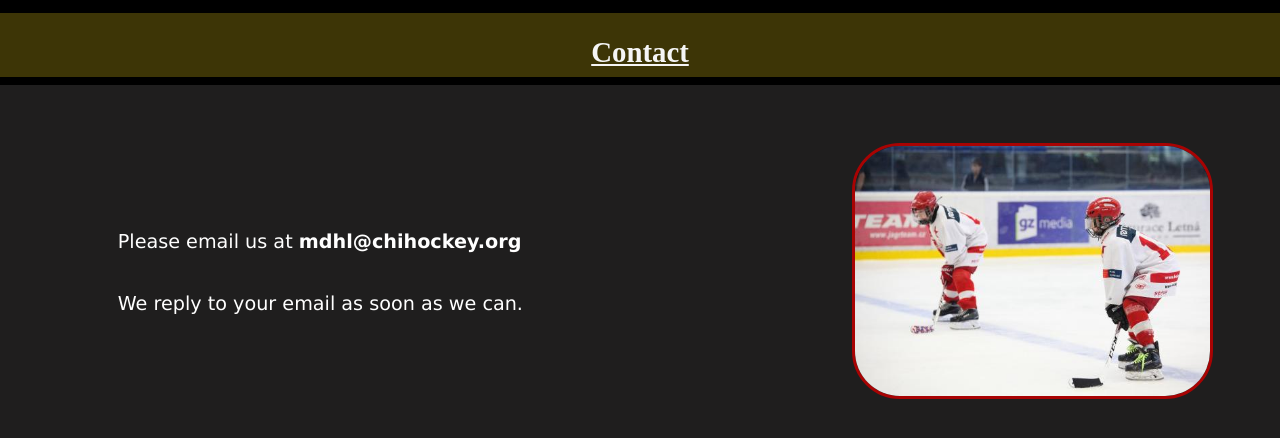
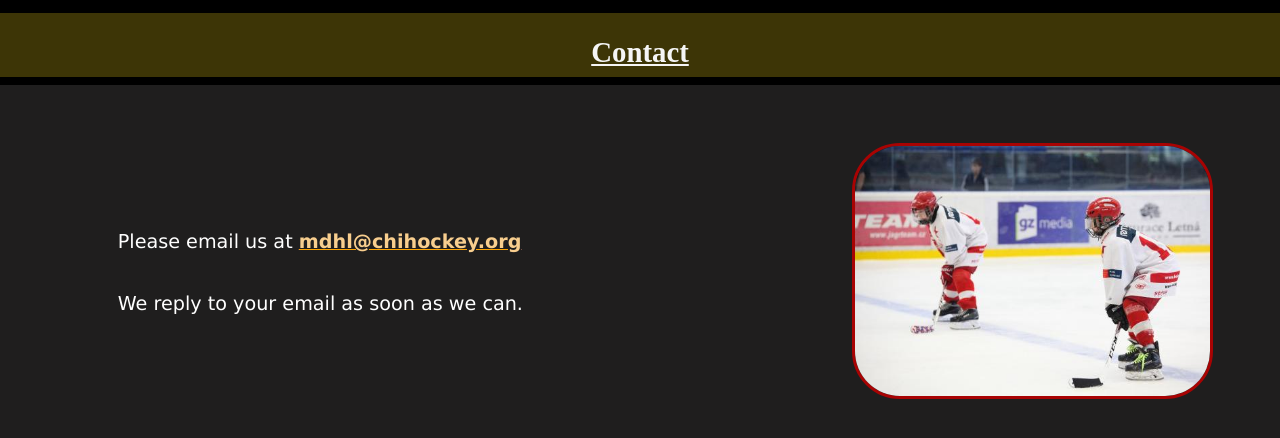
Before and after one commit to jhajayra/MDHL_JhajaMori, a plain HTML site: page contact.html in a window 1280 px wide. Shown: the part 224-662 px from the top of the page. Drawn offline with Linux system fonts and the light colour scheme.

Commit message:
correciones

```diff
--- a/contact.html
+++ b/contact.html
@@ -48,7 +48,7 @@
 
             <div class="info">
                 <div class="contac-us">
-                    <p>Please email us at <span><strong>mdhl@chihockey.org </strong></span></p>
+                    <p>Please email us at <a href="mailto:mdhl@chihockey.org"><strong id="email">mdhl@chihockey.org </strong></a></p>
                     <p>We reply to your email as soon as we can.</p>
                 </div>
 
--- a/styles/styles.css
+++ b/styles/styles.css
@@ -134,6 +134,7 @@ main {
     border: solid rgb(168, 3, 3);
 
 }
+
 .rules, .about-as {
     padding: 2em;
     text-align: justify;
@@ -375,6 +376,10 @@ td>iframe {
     margin: 1vh 0vh;
     border: dotted rgb(155, 1, 1);
 }
+#email {
+    color: rgb(248, 206, 142);
+    text-decoration: underline orange;
+}
 
 @media (max-width: 800px){
 
```
Also changed, not shown: game_info.html (+4 -0 lines).
